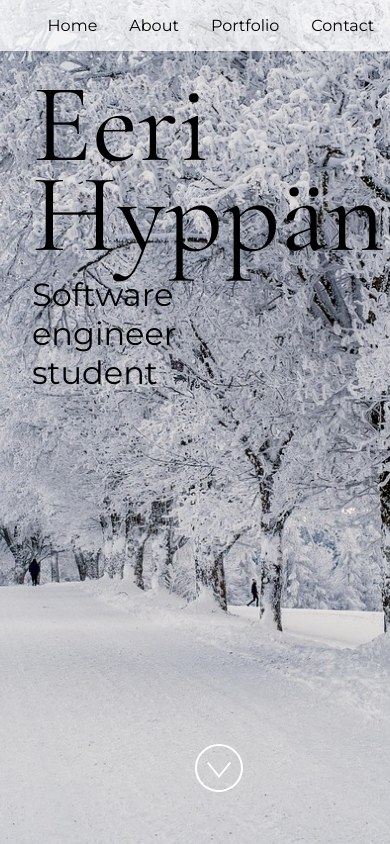
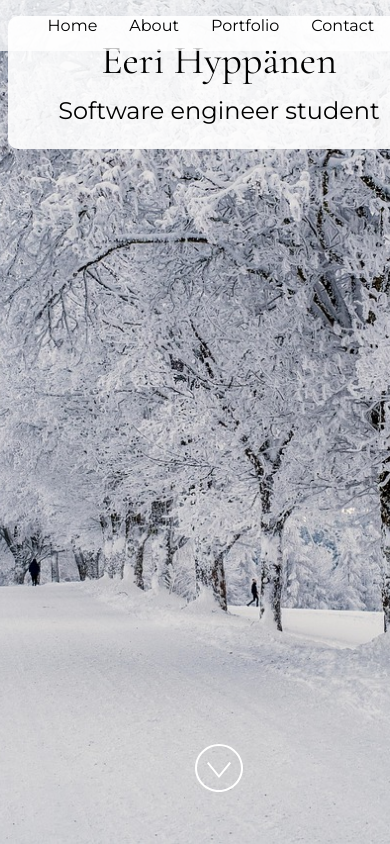
Before and after one commit to eerihyppanen/codespaces-portfolio, a React (Vite) app: page / in a window 390 px wide. Built offline with nearby package versions, Linux system fonts and the light colour scheme.

Commit message:
fixed for mobile devices

```diff
--- a/src/styles.css
+++ b/src/styles.css
@@ -33,6 +33,13 @@ section.padding {
   padding: 5rem 0;
 }
 
+/* Mobile padding adjustment */
+@media (max-width: 768px) {
+  section.padding {
+    padding: 2rem 1rem;
+  }
+}
+
 section img.background {
   height: 100%;
   left: 50%;
@@ -53,11 +60,32 @@ h1 {
   margin: 0;
 }
 
+/* Mobile h1 adjustment */
+@media (max-width: 768px) {
+  h1 {
+    font-size: 3.5rem;
+    line-height: 1;
+  }
+}
+
+@media (max-width: 480px) {
+  h1 {
+    font-size: 2.5rem;
+  }
+}
+
 h2 {
   font-size: 2rem;
   font-weight: 400;
   margin: 0;
   padding-top: 1rem;
+}
+
+/* Mobile h2 adjustment */
+@media (max-width: 768px) {
+  h2 {
+    font-size: 1.5rem;
+  }
 }
 
 h3 {
@@ -77,12 +105,30 @@ p.large {
   font-size: 24px;
 }
 
+/* Mobile text adjustments */
+@media (max-width: 768px) {
+  p {
+    font-size: 16px;
+  }
+
+  p.large {
+    font-size: 20px;
+  }
+}
+
 p.small {
   font-size: 15px;
 }
 
 hr {
   margin: 2.5rem;
+}
+
+/* Mobile hr adjustment */
+@media (max-width: 768px) {
+  hr {
+    margin: 1.5rem 0;
+  }
 }
 
 li {
@@ -109,6 +155,15 @@ a:hover {
   margin: 20px auto;
 }
 
+/* Mobile container adjustments */
+@media (max-width: 768px) {
+  .container {
+    grid-template-columns: 1fr;
+    margin: 10px;
+    grid-gap: 15px;
+  }
+}
+
 .container .box {
   border-radius: 10px;
   border: 1px solid rgb(204, 204, 204);
@@ -119,7 +174,70 @@ a:hover {
   text-align: center;
 }
 
+/* Mobile box adjustments */
+@media (max-width: 768px) {
+  .container .box {
+    padding: 16px 12px;
+  }
+}
+
 img.socialIcon {
   height: 30px;
   width: 30px;
 }
+
+/* Additional mobile-specific styles */
+@media (max-width: 768px) {
+  /* Fix Home component positioning */
+  section#home div:first-of-type {
+    position: static !important;
+    width: 100% !important;
+    padding: 2rem 1rem !important;
+    text-align: center;
+    background: rgba(255, 255, 255, 0.9);
+    border-radius: 10px;
+    margin: 2rem 1rem;
+  }
+
+  /* Fix About component width */
+  section#about > div {
+    width: 90% !important;
+    padding: 2rem 1rem !important;
+    margin: 2rem auto !important;
+  }
+
+  /* Fix skills list columns */
+  section#about ul {
+    columns: 1 !important;
+    margin: 1rem 0 !important;
+  }
+
+  /* Fix Portfolio layout */
+  section#portfolio > div {
+    flex-direction: column !important;
+    gap: 2rem;
+  }
+
+  section#portfolio > div > div:first-child {
+    max-width: 100% !important;
+    order: 2;
+  }
+
+  section#portfolio .container {
+    order: 1;
+  }
+}
+
+/* Extra small devices */
+@media (max-width: 480px) {
+  section#about > div {
+    width: 95% !important;
+    padding: 1.5rem 1rem !important;
+    margin: 1rem auto !important;
+  }
+
+  section#home div:first-of-type {
+    margin: 1rem 0.5rem;
+    padding: 1.5rem 1rem !important;
+  }
+}
```
